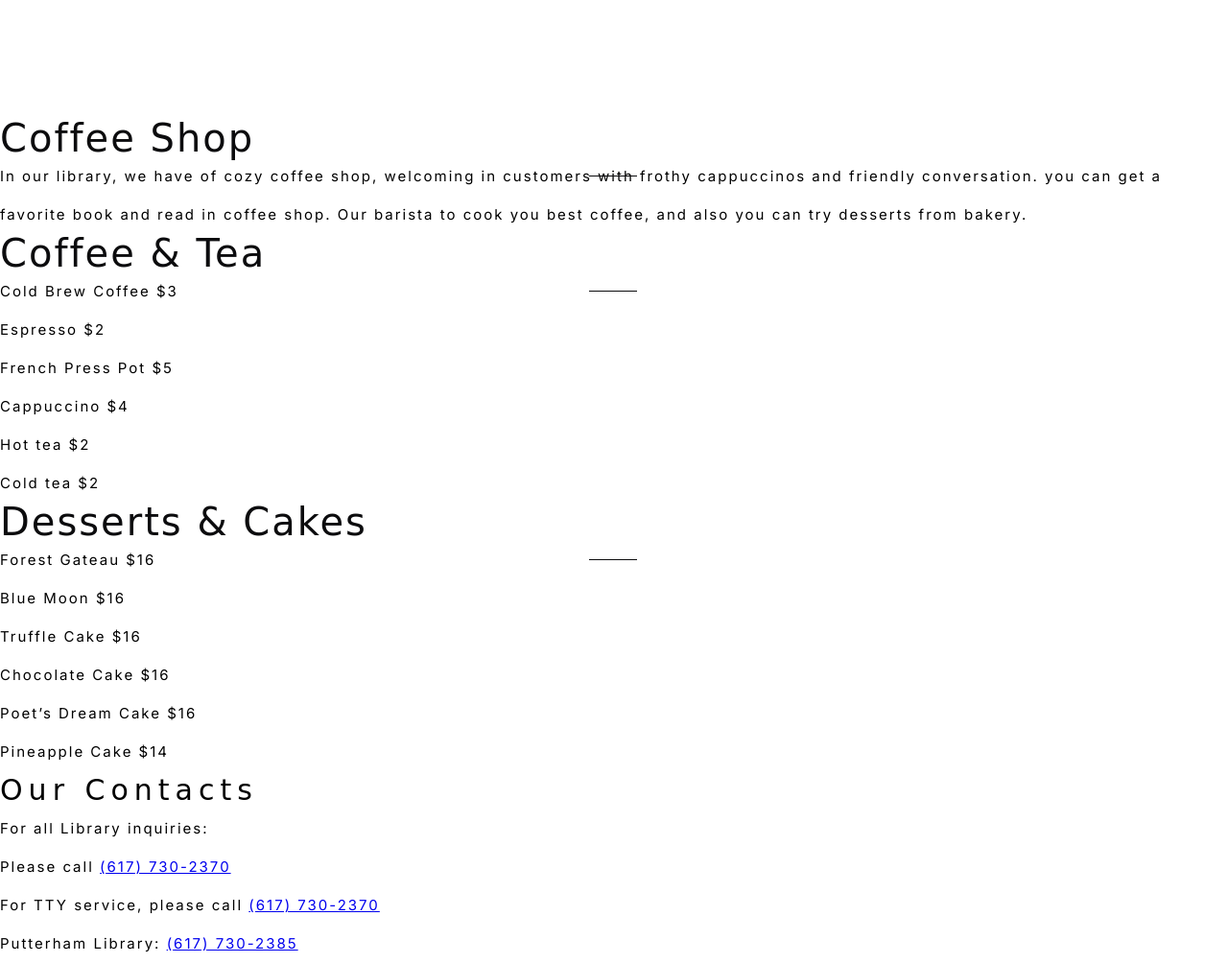
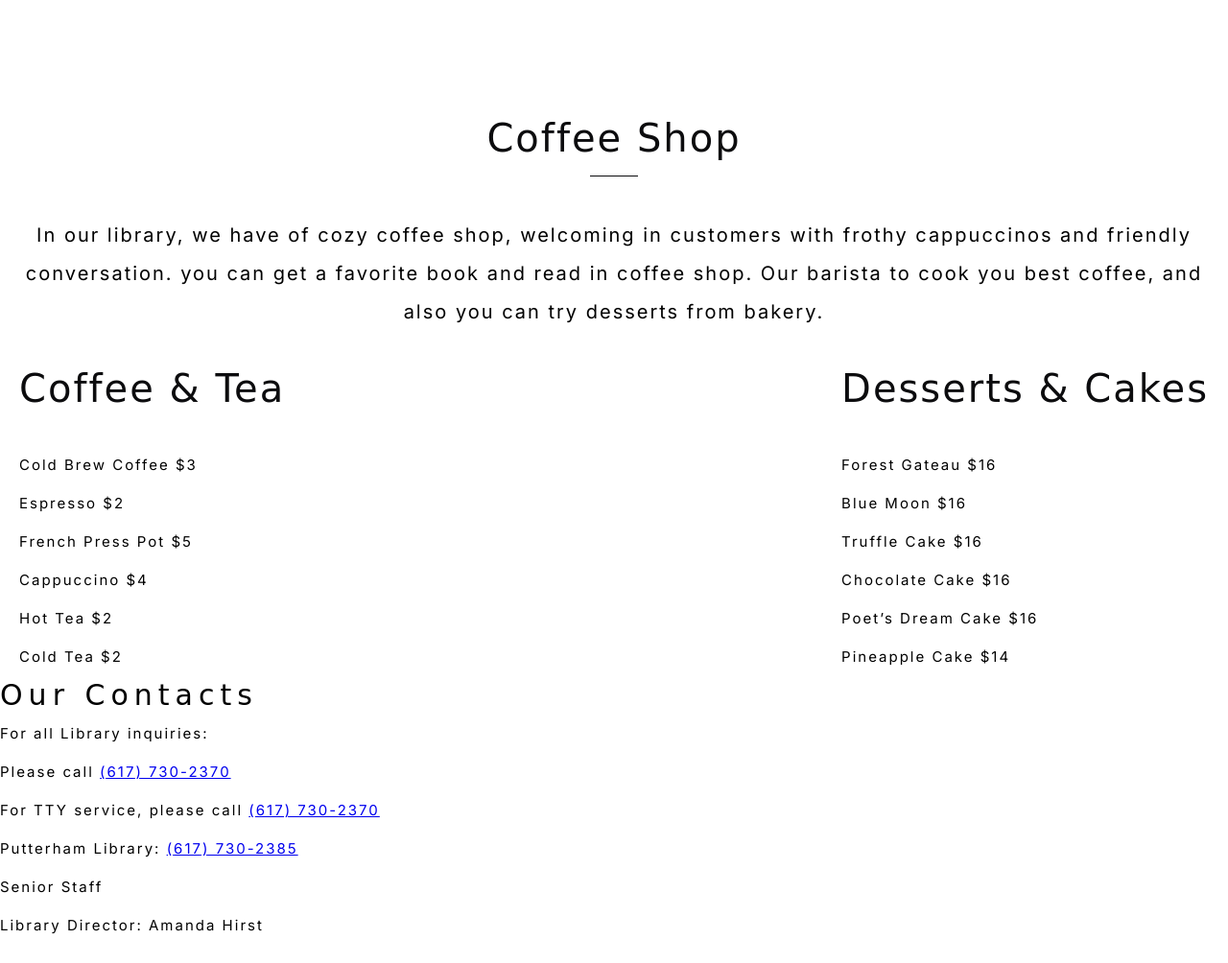
Before and after one commit to Lelik7777/library-rs, a website built with webpack: page index.html in a window 1280 px wide. Shown: the part 2860-3864 px from the top of the page at 96% size. Built offline with nearby package versions, Linux system fonts and the light colour scheme; grey boxes are pictures that could not be loaded; a web font is replaced by a local one.

Commit message:
fix: fix bugs in section favorites and about

```diff
--- a/index.html
+++ b/index.html
@@ -77,6 +77,12 @@
                 <span class="button_round filled"></span>
               </span>
               <span class="button__container">
+                <span class="button_round filled"></span>
+              </span>
+              <span class="button__container last-child">
+                <span class="button_round filled"></span>
+              </span>
+              <span class="button__container last-child">
                 <span class="button_round filled"></span>
               </span>
             </div>
@@ -172,13 +178,15 @@
                   New York and befriends a beautiful witch.
                 </p>
                 <picture class="card__img">
-                  <source srcset="./src/assets/images/favorites/winter/book_cackle_2.png" media="(max-width: 768px)" />
+                  <source
+                    srcset="
+                      ./src/assets/images/favorites/winter/book_cackle_2.png
+                    "
+                    media="(max-width: 768px)" />
                   <img
                     src="./src/assets/images/favorites/winter/book_cackle.png"
-                  alt="Cackle"
-                  />
+                    alt="Cackle" />
                 </picture>
-
               </div>
               <div class="card__buttons">
                 <button class="button card__button">Buy</button>
@@ -219,7 +227,11 @@
                   thrived as the modern world has changed around them.
                 </p>
                 <picture class="card__img">
-                  <source srcset="./src/assets/images/favorites/winter/book_last_queen_2.png" media="(max-width: 768px)" />
+                  <source
+                    srcset="
+                      ./src/assets/images/favorites/winter/book_last_queen_2.png
+                    "
+                    media="(max-width: 768px)" />
                   <img
                     src="./src/assets/images/favorites/winter/book_last_queen.png"
                     alt="last Queen"
@@ -234,7 +246,8 @@
         </div>
       </section>
       <section class="coffee-shop">
-        <h2>Coffee Shop</h2>
+        <div class="wrapper coffee-shop__wrapper">
+          <h2 class="coffee-shop__title">Coffee Shop</h2>
           <div class="coffee-shop__text">
             In our library, we have of cozy coffee shop, welcoming in customers
             with frothy cappuccinos and friendly conversation. you can get a
@@ -312,6 +325,7 @@
                   <span class="price__cost">$14</span>
                 </li>
               </ul>
+            </div>
           </div>
         </div>
       </section>
--- a/src/sass/components/_about.scss
+++ b/src/sass/components/_about.scss
@@ -1,6 +1,6 @@
 .about {
   padding: 20px 0 40px;
-  @include media{
+  @include media {
     padding: 20px 0 45px;
   }
 }
@@ -81,4 +81,12 @@
   justify-content: center;
   align-items: center;
   cursor: pointer;
+
+  &.last-child {
+    display: none;
+
+    @include media {
+      display: inherit;
+    }
+  }
 }
--- a/src/sass/components/_coffee-shop.scss
+++ b/src/sass/components/_coffee-shop.scss
@@ -0,0 +1,33 @@
+.coffee-shop__title {
+  text-align: center;
+  margin: 0 0 61px;
+}
+
+.coffee-shop__text {
+  @include font(2rem);
+  text-align: center;
+  margin: 0 0 40px;
+}
+
+.coffee-shop__price {
+  display: flex;
+  justify-content: space-between;
+}
+
+.price__first,
+.price__second {
+  display: flex;
+  flex-direction: column;
+  gap: 40px;
+}
+
+.price__title {
+  &::after {
+    display: none;
+  }
+}
+
+.price__item{
+  @include font(1.5rem);
+  text-transform: capitalize;
+}
--- a/src/sass/components/_favorites.scss
+++ b/src/sass/components/_favorites.scss
@@ -9,7 +9,7 @@
 .favorites {
   padding: 0 0 158px;
 
-  @include media{
+  @include media {
     padding: 0 0 55px;
   }
 }
@@ -41,6 +41,10 @@
   display: flex;
   gap: 78px;
   margin: 0 0 35px;
+
+  @include media(732px) {
+    gap: 7%;
+  }
 }
 
 .favorites__input {
@@ -70,7 +74,7 @@
   flex-wrap: wrap;
   gap: 37px;
 
-  @include media{
+  @include media {
     justify-content: center;
     margin-right: 11px;
   }
--- a/src/sass/style.scss
+++ b/src/sass/style.scss
@@ -16,3 +16,4 @@
 @import "./components/welcome";
 @import "./components/about";
 @import "./components/favorites";
+@import "./components/coffee-shop";
```
Lines whose indentation alone changed are shown as unchanged.
